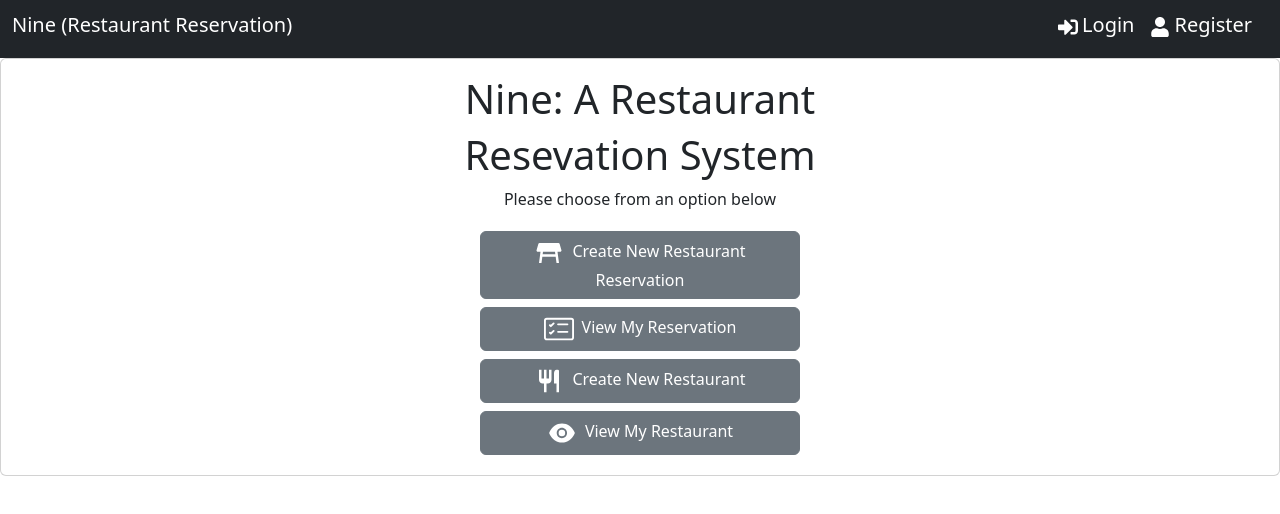
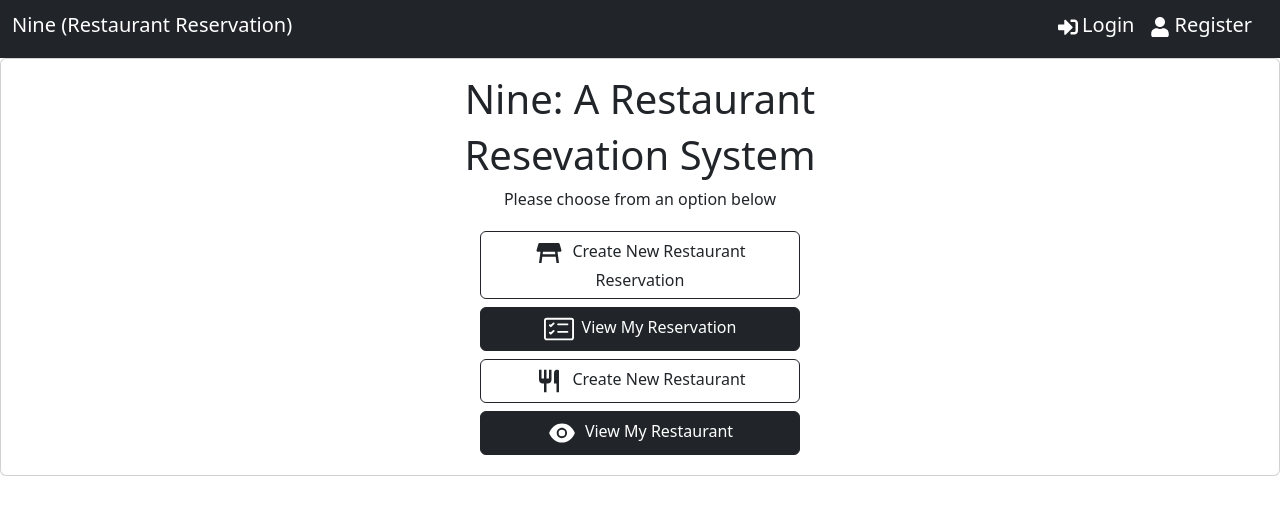
Before and after one commit to ThanachatAim/project-SW-DEV, a Next.js app in the folder nine/: page / in a window 1280 px wide. Shown: the top 514 px of the page. Built offline with nearby package versions, Linux system fonts and the light colour scheme.

Commit message:
change home page button color

```diff
--- a/nine/app/page.js
+++ b/nine/app/page.js
@@ -39,7 +39,7 @@ export default function page() {
           <p className="card-text">Please choose from an option below</p>
           <div className="d-block">
             <div
-              className="btn btn-secondary btn-md btn-block my-1"
+              className="btn btn-outline-dark btn-md btn-block my-1"
               style={{ width: "20rem" }}
             >
               <MdTableRestaurant className="me-2" size={30} />
@@ -50,7 +50,7 @@ export default function page() {
           </div>
           <div className="d-block">
             <div
-              className="btn btn-secondary btn-md btn-block my-1"
+              className="btn btn-dark btn-md btn-block my-1"
               style={{ width: "20rem" }}
             >
               <BsCardChecklist className="me-2" size={30} />
@@ -59,7 +59,7 @@ export default function page() {
           </div>
           <div className="d-block">
             <div
-              className="btn btn-secondary btn-md btn-block my-1"
+              className="btn btn-outline-dark btn-md btn-block my-1"
               style={{ width: "20rem" }}
             >
               <BiRestaurant className="me-2" size={30} />
@@ -68,7 +68,7 @@ export default function page() {
           </div>
           <div className="d-block">
             <div
-              className="btn btn-secondary btn-md btn-block my-1"
+              className="btn btn-dark btn-md btn-block my-1"
               style={{ width: "20rem" }}
             >
               <AiFillEye className="me-2" size={30} />
```
